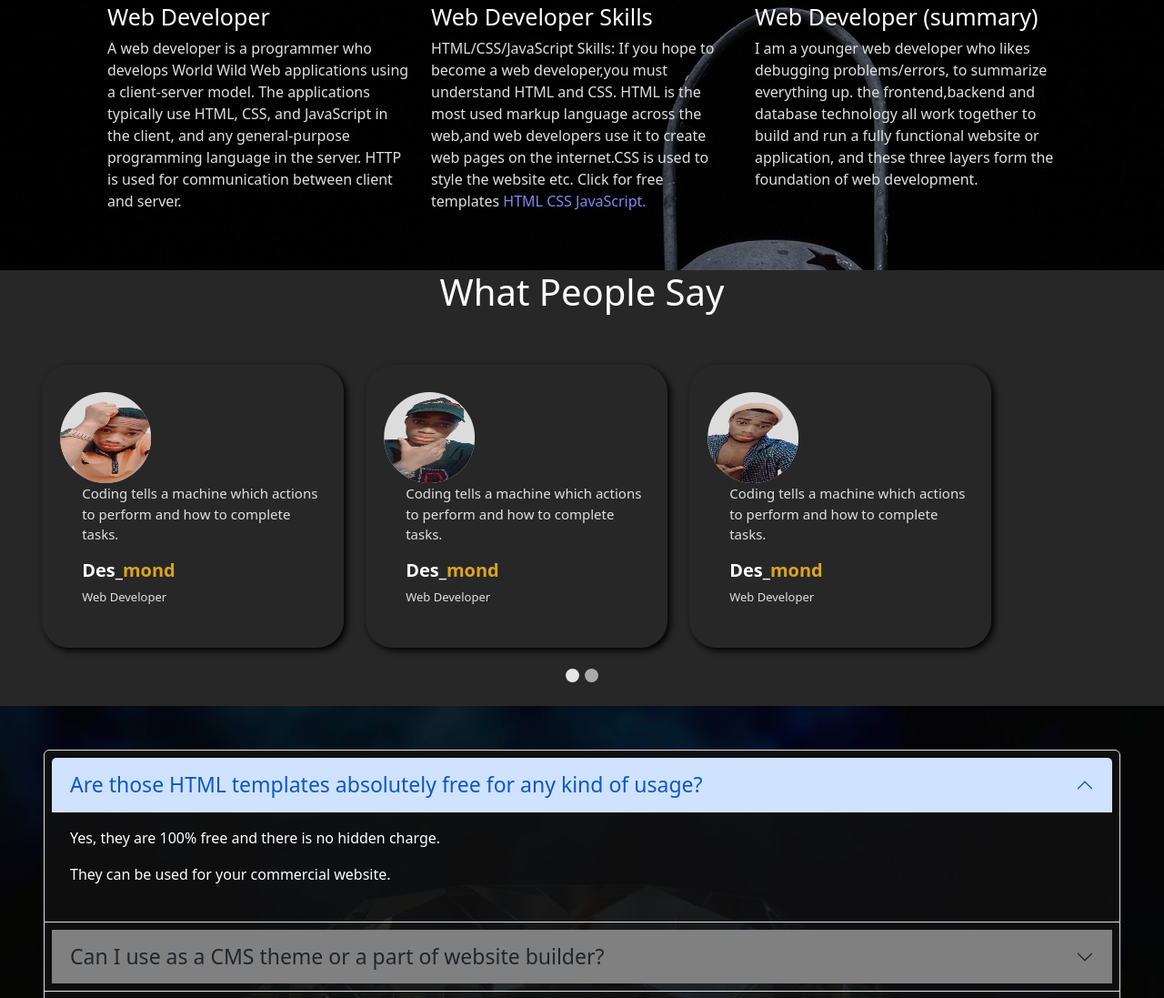
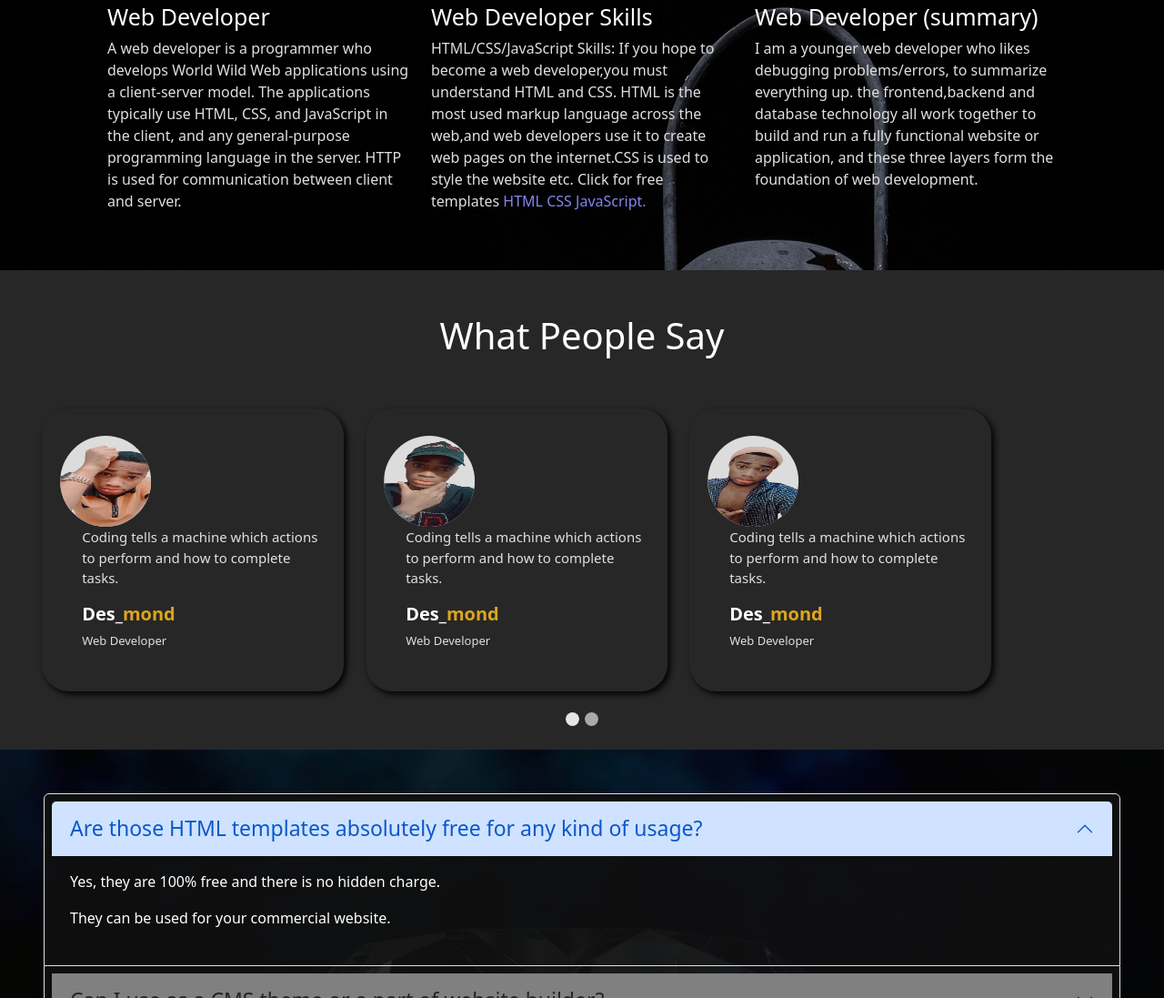
Before and after one commit to Desmond62/myPortfolio, a plain HTML site: page index.html in a window 1280 px wide. Shown: the part 1280-2377 px from the top of the page at 91% size. Drawn offline with nearby package versions, Linux system fonts and the light colour scheme.

Commit message:
Changed object

```diff
--- a/index.html
+++ b/index.html
@@ -130,7 +130,7 @@
 
 
       <!-- Carousel Section -->
-      <section id="c1" class="caro pt-5git add .">
+      <section id="c1" class="caro pt-5">
         <div class="container">
           <div class="row text-center text-white">
             <div class="col-12">
```
